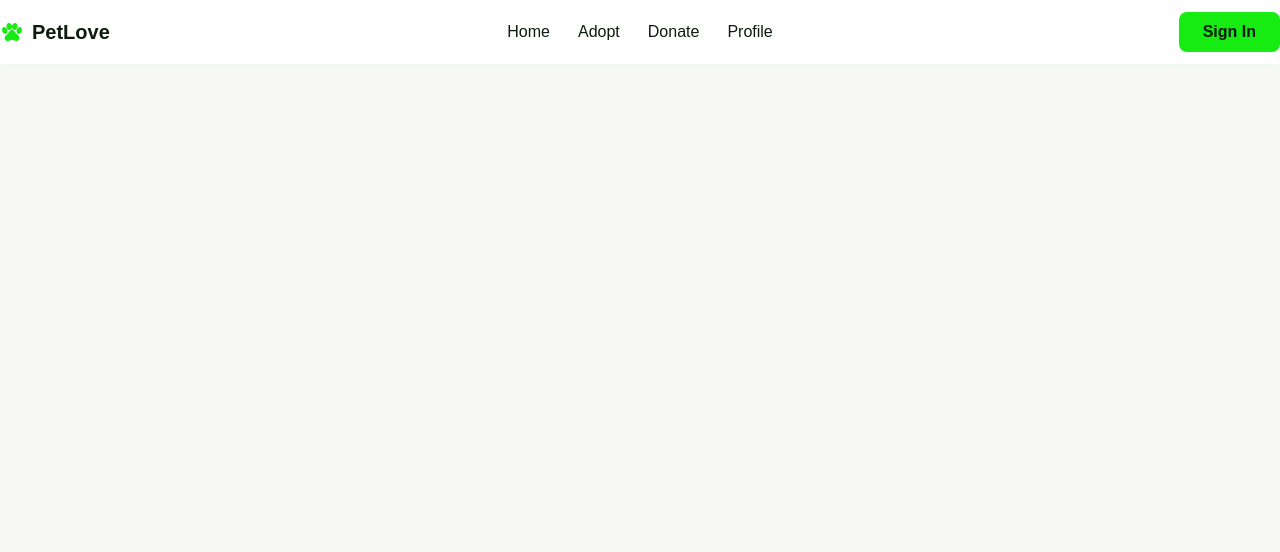
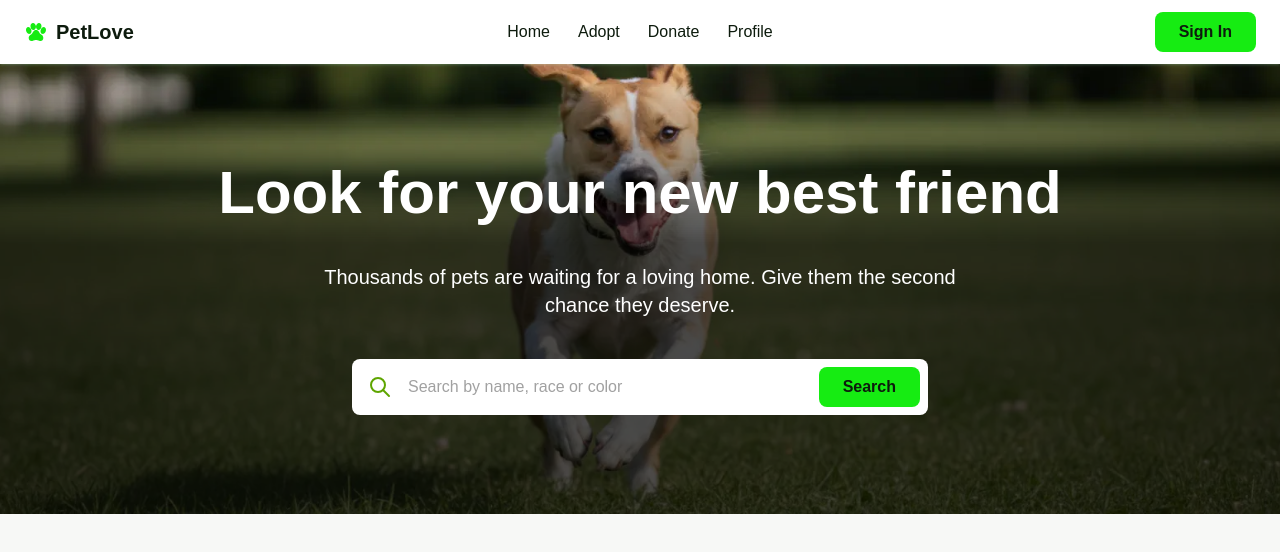
Before and after one commit to RomanMaydana/pet-love, a React (Vite) app: page /adopt in a window 1280 px wide. Shown: the top 552 px of the page. Built offline with nearby package versions, Linux system fonts and the light colour scheme.

Commit message:
adding Hero desing on Adopt page

```diff
--- a/src/App.tsx
+++ b/src/App.tsx
@@ -1,11 +1,27 @@
 import './App.css'
+import { Button } from './components/Button'
 import { Header } from './components/Header'
+import { SearchIcon } from './icons/SearchIcon'
 
 function App () {
 
   return (
     <div className='text-[#0d1b0d]'>
       <Header />
+      <section className='relative h-[450px] flex flex-col items-center justify-center gap-10'>
+        <div className='absolute right-0 left-0 h-full w-full -z-10 mask-t-from-60% mask-t-to-100% bg-black/70'/>
+        <img src="./dog.webp" className='absolute right-0-0 left-0 h-full w-full object-cover -z-20' />
+        <h1 className='text-6xl font-extrabold text-white'>Look for your new best friend</h1>
+        <p className='text-white text-xl max-w-2xl text-center text-pretty'>Thousands of pets are waiting for a loving home. Give them the second chance they deserve.</p>
+        <form className='max-w-xl w-full mx-auto'>
+          <div className='flex items-center gap-2 bg-white p-2 rounded-lg '>
+            <SearchIcon className='mx-2 w-6 h-6 text-lime-600' />
+            <input type="text" name='text' className='flex-1 placeholder:text-neutral-400 focus:outline-none' placeholder='Search by name, race or color' />
+            <Button type='submit' onClick={() => console.log('search')}>Search</Button>
+          </div>
+        </form>
+      </section>
+
     </div>
   )
 }
--- a/src/components/AnchorButton.tsx
+++ b/src/components/AnchorButton.tsx
@@ -5,7 +5,7 @@ type Props = AnchorHTMLAttributes<HTMLAnchorElement> & {
 }
 
 export function AnchorButton ({ children, className, ...rest }: Props) {
-  return (<a className={`bg-green-pet px-6 py-2 rounded-lg font-bold ${className} hover:scale-110 transition-transform`}  {...rest}>
+  return (<a className={`bg-green-pet px-6 py-2 rounded-lg font-bold ${className}  transition-all hover:outline-2 hover:outline-black hover:outline-offset-2 hover:bg-orange-300 focus:outline-2 focus:outline-black focus:outline-offset-2 active:scale-80`}  {...rest}>
     {children}
   </a>)
 }
--- /dev/null
+++ b/src/components/Button.tsx
@@ -0,0 +1,11 @@
+import type { ButtonHTMLAttributes } from 'react'
+
+type Props = ButtonHTMLAttributes<HTMLButtonElement> & {
+  className?: string
+}
+
+export function Button ({ children, className, ...rest }: Props) {
+  return (<button className={`bg-green-pet px-6 py-2 rounded-lg font-bold ${className} transition-all duration-200 cursor-pointer hover:outline-2 hover:outline-black hover:outline-offset-2 hover:bg-orange-300 focus:outline-2 focus:outline-black focus:outline-offset-2 active:scale-80 `}  {...rest}>
+    {children}
+  </button>)
+}
--- a/src/components/Header.tsx
+++ b/src/components/Header.tsx
@@ -25,8 +25,7 @@ const navItems = [
 ]
 export const Header = () => {
   return (
-    <header className="flex justify-center bg-white shadow-sm shadow-green-200/20 px-2 lg:px-0">
-      <div className="flex items-center justify-between gap-2 w-7xl py-3">
+    <header className="flex justify-center items-center py-3 bg-white shadow-sm shadow-green-200/20 px-6">
       <h2 className="flex-1 flex items-center gap-2 text-xl font-bold"><PetLeg className="w-6 h-6 text-green-pet"/>PetLove</h2>
       <nav className="flex gap-3">
         {navItems.map((item) => (
@@ -41,7 +40,6 @@ export const Header = () => {
         </AnchorButton>
       </div>
 
-      </div>
     </header>
   )
 }
--- /dev/null
+++ b/src/icons/SearchIcon.tsx
@@ -0,0 +1,5 @@
+export const SearchIcon = ({ className }: { className?: string }) => {
+  return (
+    <svg xmlns="http://www.w3.org/2000/svg" width="24" height="24" viewBox="0 0 24 24" fill="none" stroke="currentColor" stroke-width="2" stroke-linecap="round" stroke-linejoin="round" className={className}><path stroke="none" d="M0 0h24v24H0z" fill="none"/><path d="M10 10m-7 0a7 7 0 1 0 14 0a7 7 0 1 0 -14 0" /><path d="M21 21l-6 -6" /></svg>
+  )
+}
```
Also changed, not shown: public/dog.webp (added). Lines whose indentation alone changed are shown as unchanged.
